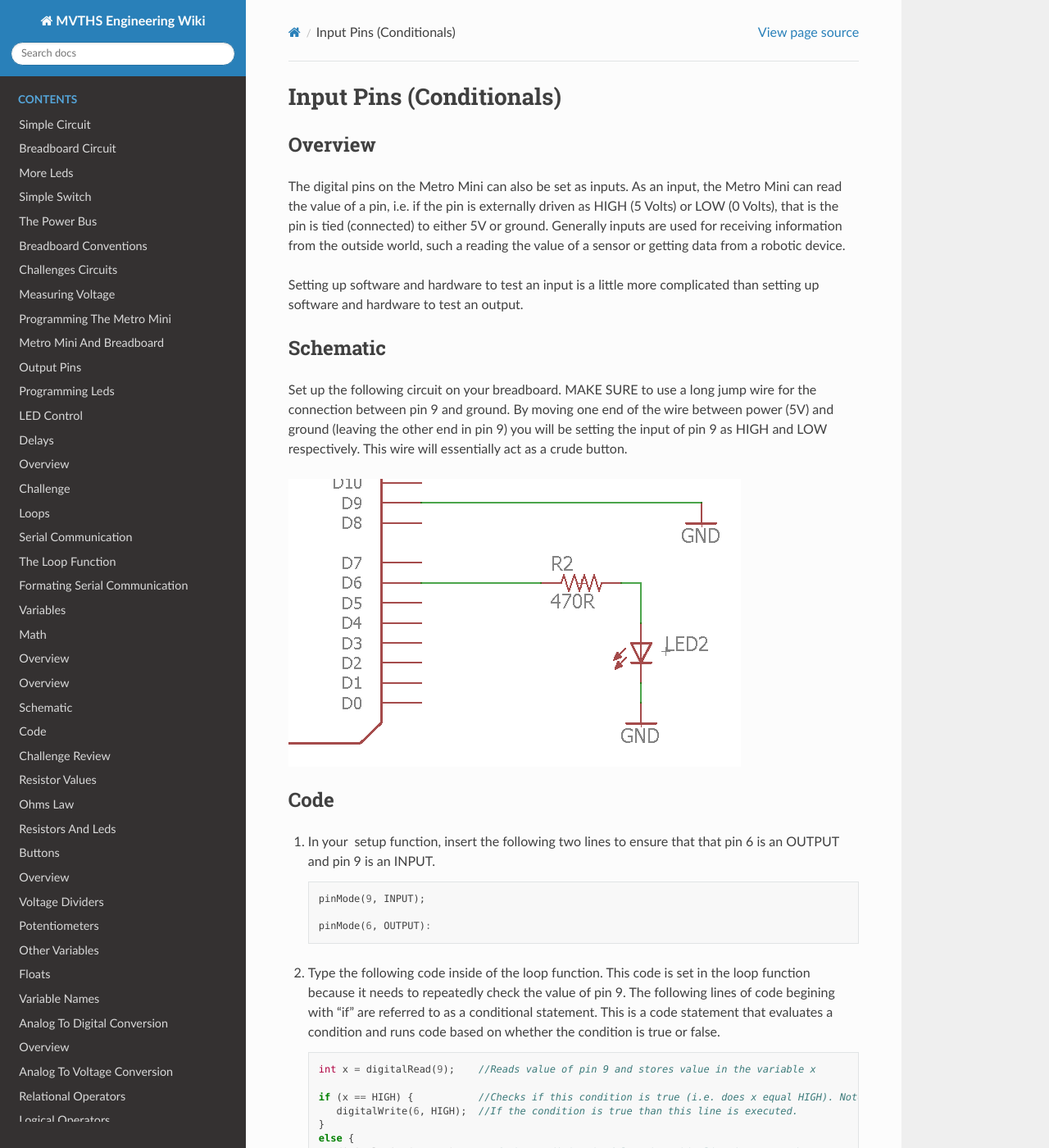
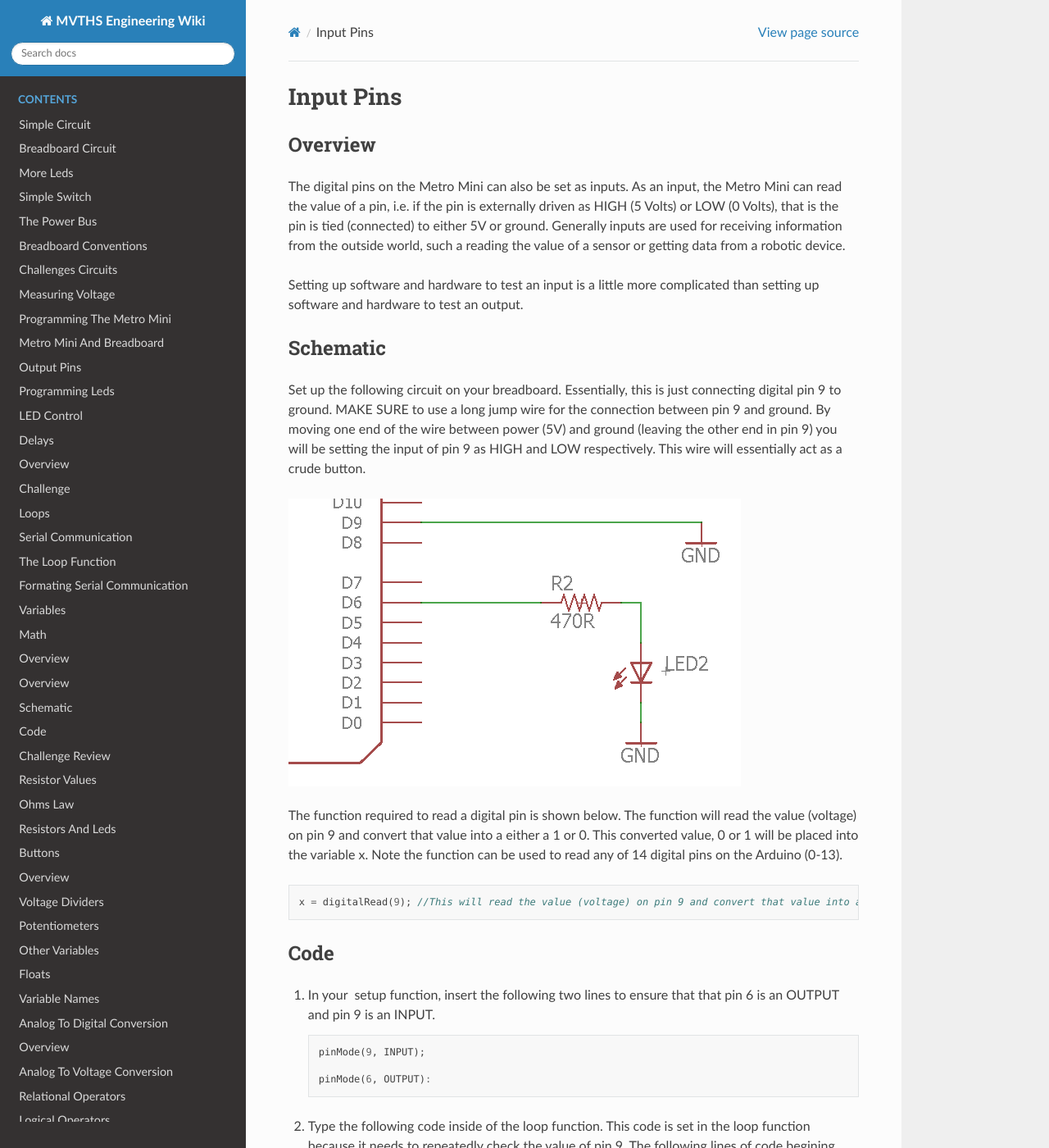
Before and after one commit to maxtkc/mvths-wiki, a Sphinx documentation site: the page built from docs/012c-input-pins.rst, in a window 1280 px wide and 1400 px high. Shown: the whole window at 82% size. Built offline with Sphinx 7.4.7 and the Read the Docs theme 2.0.0, drawn with Linux system fonts in a browser that asks for light colours; pages that are not in the unit, such as notebooks, are missing from menus.

Commit message:
Update 012c-input-pins.rst

```diff
--- a/docs/012c-input-pins.rst
+++ b/docs/012c-input-pins.rst
@@ -1,4 +1,4 @@
-Input Pins (Conditionals)
+Input Pins
 =============
 
 Overview
@@ -11,10 +11,17 @@ Setting up software and hardware to test an input is a little more complicated t
 Schematic
 ---------
 
-Set up the following circuit on your breadboard. MAKE SURE to use a long jump wire for the connection between pin 9 and ground. By moving one end of the wire between power (5V) and ground (leaving the other end in pin 9) you will be setting the input of pin 9 as HIGH and LOW respectively. This wire will essentially act as a crude button.
+Set up the following circuit on your breadboard. Essentially, this is just connecting digital pin 9 to ground. MAKE SURE to use a long jump wire for the connection between pin 9 and ground. By moving one end of the wire between power (5V) and ground (leaving the other end in pin 9) you will be setting the input of pin 9 as HIGH and LOW respectively. This wire will essentially act as a crude button.
 
 .. figure:: images/image101.png
    :alt:
+
+
+The function required to read a digital pin is shown below. The function will read the value (voltage) on pin 9 and convert that value into a either a 1 or 0. This converted value, 0 or 1 will be placed into the variable x. Note the function can be used to read any of 14 digital pins on the Arduino (0-13).
+
+.. code-block:: c
+
+   x = digitalRead(9); //This will read the value (voltage) on pin 9 and convert that value into a either a 1 or 0.
 
 Code
 ----
```
